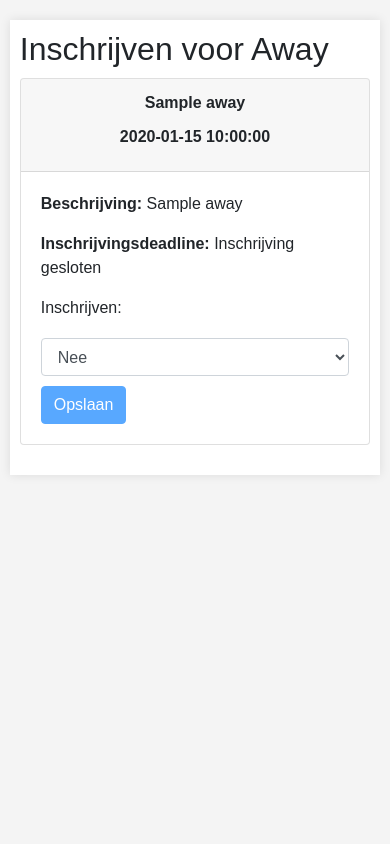
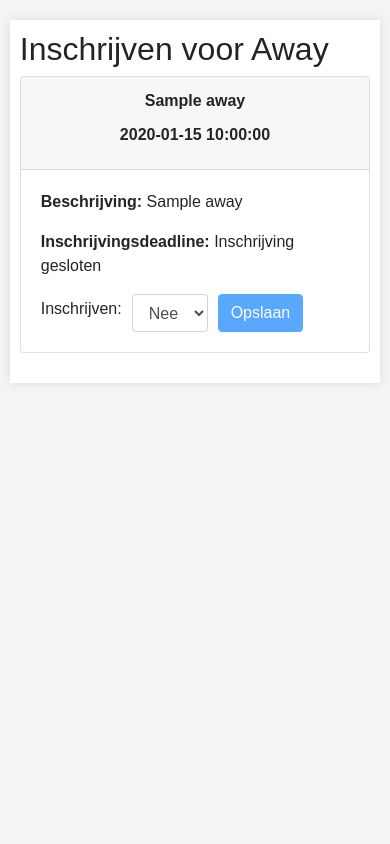
Before and after one commit to joaen05/ASCMagicReds, a Flask app: template templates/inschrijven_away.html in a window 390 px wide. Run offline with Flask 2, Linux system fonts and the light colour scheme; the template is opened without the code that fills it: most values are stand-ins (such as "Sample title", 1, 10 or a date in 2020); some libraries are stand-ins or nearby versions.

Commit message:
mobile proof

```diff
--- a/templates/inschrijven_away.html
+++ b/templates/inschrijven_away.html
@@ -11,15 +11,36 @@
     <link href="https://stackpath.bootstrapcdn.com/bootstrap/4.5.0/css/bootstrap.min.css" rel="stylesheet">
     <link rel="stylesheet" href="style.css">
     <style>
-        html, body {
-            overflow: hidden;
-            height: 100%;
-            margin: 0;
+        /* Altijd scrollen binnen de card */
+        .scrollbar {
+            flex-grow: 1;
+            max-height: 180px;
+            overflow-y: auto; /* Scrollen altijd toegestaan binnen de card */
+            white-space: pre-wrap;
+            margin-top: 0;
+            display: flex;
+            flex-direction: column;
+            gap: 0;
+        }
+
+        /* Pagina-scrollen alleen op mobiel */
+        @media (max-width: 768px) {
+            html, body {
+                overflow: auto; /* Scrollen toegestaan op mobiel */
+                height: auto;
+            }
+        }
+
+        @media (min-width: 769px) {
+            html, body {
+                overflow: hidden; /* Geen pagina-scrollen op desktop */
+                height: 100%;
+            }
         }
 
         .card {
             margin-bottom: 20px;
-            height: auto; /* Aangepast voor mobiele weergave */
+            height: auto;
         }
 
         .card-header {
@@ -34,17 +55,6 @@
             overflow: hidden;
         }
 
-        .scrollbar {
-            flex-grow: 1;
-            max-height: 180px;
-            overflow-y: auto;
-            white-space: pre-wrap;
-            margin-top: 0;
-            display: flex;
-            flex-direction: column;
-            gap: 0;
-        }
-
         .pagination {
             justify-content: center;
         }
@@ -53,13 +63,13 @@
             display: flex;
             justify-content: space-between;
             align-items: center;
-            flex-wrap: wrap; /* Toegevoegd voor mobiele weergave */
+            flex-wrap: wrap;
         }
 
         .form-inline {
             display: flex;
             align-items: center;
-            flex-wrap: wrap; /* Toegevoegd voor mobiele weergave */
+            flex-wrap: wrap;
         }
 
         .form-inline select,
@@ -70,7 +80,7 @@
         /* Aanpassingen voor mobiele weergave */
         @media (max-width: 768px) {
             .card {
-                height: auto; /* Aangepast voor mobiele weergave */
+                height: auto;
             }
 
             .card-header {
@@ -78,36 +88,30 @@
             }
 
             .card-header .d-flex {
-                flex-direction: column; /* Elementen onder elkaar op mobiel */
+                flex-direction: column;
                 align-items: flex-start;
             }
 
             .card-header .d-flex span {
-                margin-bottom: 10px; /* Ruimte tussen awaynaam en datum */
+                margin-bottom: 10px;
             }
 
             .card-header .d-flex .btn-group {
-                margin-top: 10px; /* Ruimte boven de admin-knoppen */
+                margin-top: 10px;
             }
 
             .form-inline {
-                flex-direction: column;
-                align-items: flex-start;
+                flex-direction: row;
+                align-items: center;
             }
 
-            .form-inline select,
-            .form-inline button {
-                margin-left: 0;
-                margin-top: 10px;
+            .form-inline select {
+                width: auto;
+                max-width: 80px;
             }
 
-            .header-container {
-                flex-direction: column;
-                align-items: flex-start;
-            }
-
-            .header-container h2 {
-                margin-bottom: 10px;
+            .form-inline button {
+                margin-left: 10px;
             }
         }
     </style>
```
